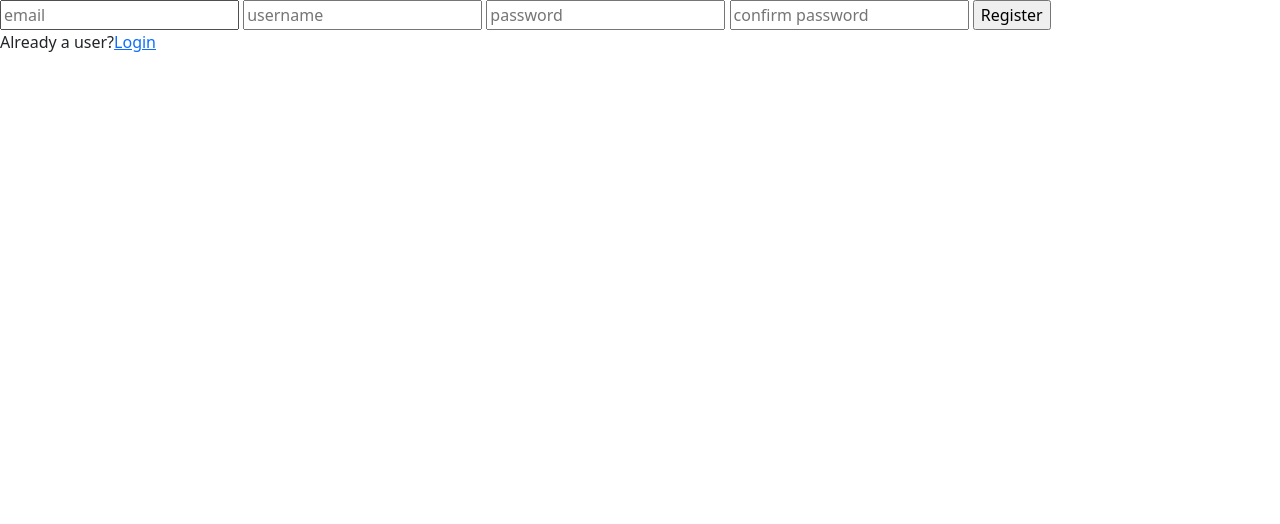
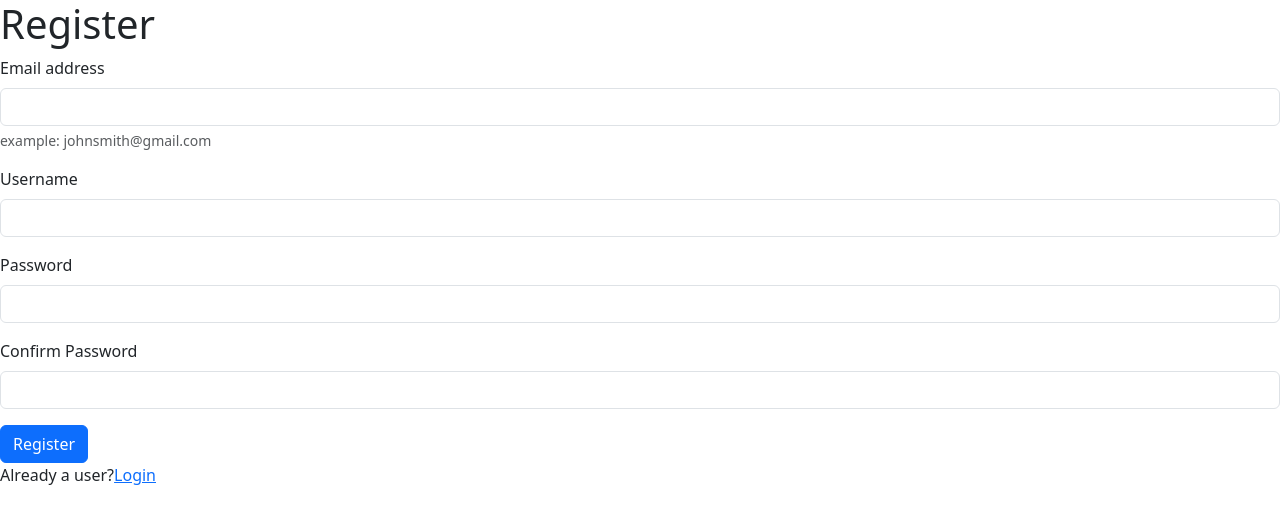
Before and after one commit to NickG35/Cartio, a Django app: page /register in a window 1280 px wide. Shown: the top 524 px of the page. Run offline with Django 5.2, Linux system fonts and the light colour scheme; some libraries are stand-ins or nearby versions.

Commit message:
designing register form style

```diff
--- a/Commerce/templates/Commerce/register.html
+++ b/Commerce/templates/Commerce/register.html
@@ -1,13 +1,27 @@
 {% extends "Commerce/layout.html" %}
 
 {% block body %}
+    <h1 class="heading">Register</h1>
     <form action="{% url 'register' %}" method="post">
         {% csrf_token %}
-        <input type="text" name="email" placeholder="email">
-        <input type="text" name="username" placeholder="username">
-        <input type="password" name="password" placeholder="password">
-        <input type="password" name="confirmation" placeholder="confirm password">
-        <input type="submit" value="Register">
-    </form>
+        <div class="mb-3">
+          <label for="exampleInputEmail1" class="form-label">Email address</label>
+          <input type="email" class="form-control" name="email" id="exampleInputEmail1" aria-describedby="emailHelp">
+          <div id="emailHelp" class="form-text">example: johnsmith@gmail.com</div>
+        </div>
+        <div class="mb-3">
+            <label for="exampleInputUsername" class="form-label">Username</label>
+            <input type="text" name="username" class="form-control" id="exampleInputPassword1">
+          </div>
+        <div class="mb-3">
+          <label for="exampleInputPassword1" class="form-label">Password</label>
+          <input type="password" name="password" class="form-control" id="exampleInputPassword1">
+        </div>
+        <div class="mb-3">
+            <label for="exampleInputPassword1" class="form-label">Confirm Password</label>
+            <input type="password" name="confirmation" class="form-control" id="exampleInputPassword1">
+          </div>
+        <button type="submit" class="btn btn-primary">Register</button>
+      </form>
     <p>Already a user?<a href="{% url 'login' %}">Login</a></p>
 {% endblock %}
```
